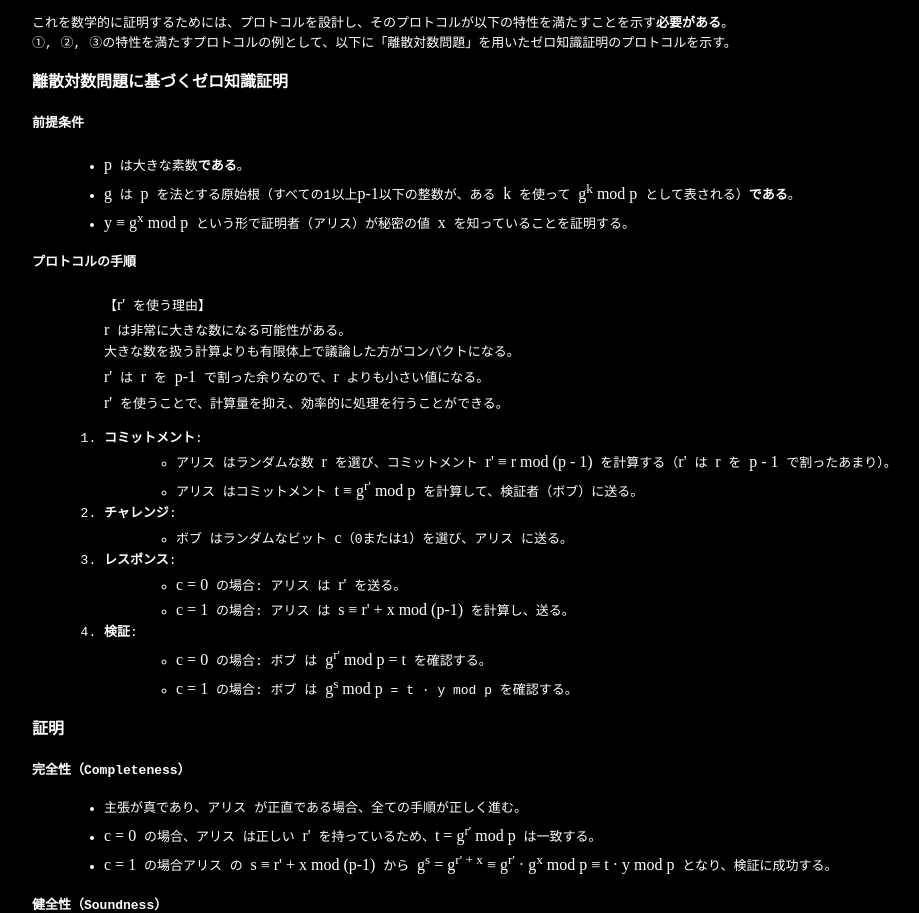
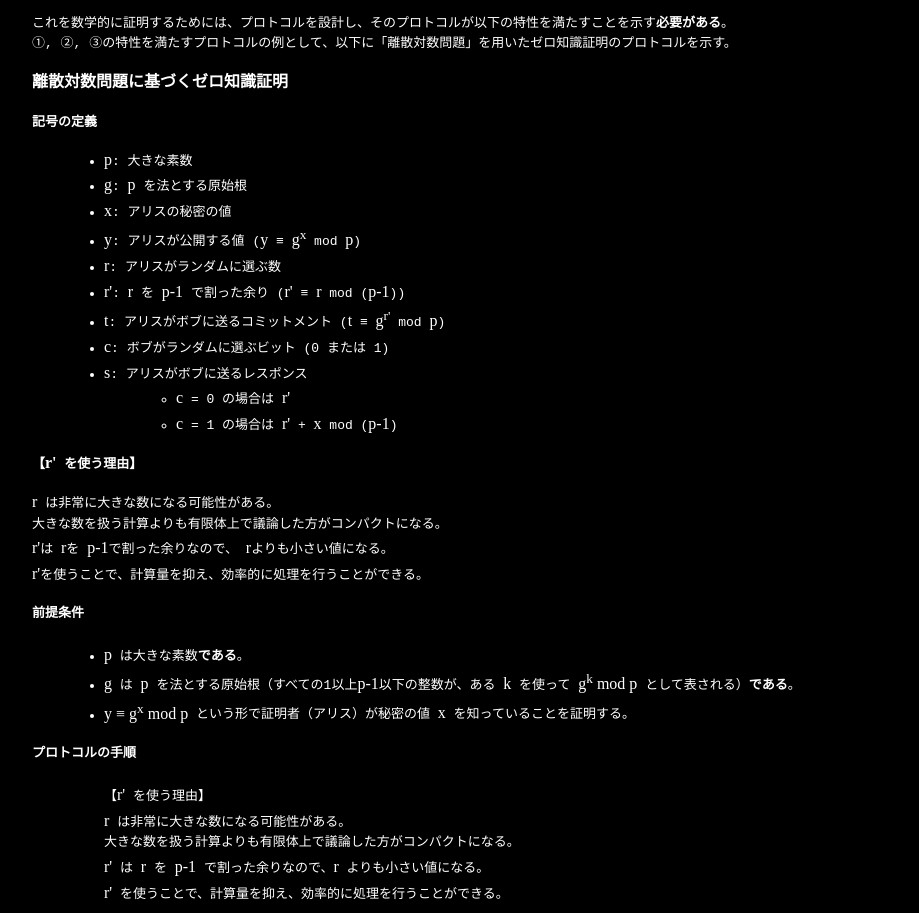
Before and after one commit to takeru-server/zero-knowledge-proof, a plain HTML site: page index.html in a window 1280 px wide. Shown: the part 875-1788 px from the top of the page, without its empty margins (0-919 px from the left). Drawn offline with nearby package versions, Linux system fonts and the light colour scheme.

Commit message:
Update index.html

```diff
--- a/index.html
+++ b/index.html
@@ -115,6 +115,40 @@
         ③の特性を満たすプロトコルの例として、以下に「離散対数問題」を用いたゼロ知識証明のプロトコルを示す。
       </p>
       <h3 id="離散対数問題に基づくゼロ知識証明">離散対数問題に基づくゼロ知識証明</h3>
+
+      <p><b>記号の定義</b></p>
+      <ul>
+        <li><span style="font-family: serif">p</span>: 大きな素数</li>
+        <li><span style="font-family: serif">g</span>: <span style="font-family: serif">p</span> を法とする原始根</li>
+        <li><span style="font-family: serif">x</span>: アリスの秘密の値</li>
+        <li><span style="font-family: serif">y</span>: アリスが公開する値 (<span style="font-family: serif">y</span> ≡ <span style="font-family: serif">g<sup>x</sup></span> mod <span style="font-family: serif">p</span>)</li>
+        <li><span style="font-family: serif">r</span>: アリスがランダムに選ぶ数</li>
+        <li><span style="font-family: serif">r'</span>: <span style="font-family: serif">r</span> を <span style="font-family: serif">p-1</span> で割った余り (<span style="font-family: serif">r'</span> ≡ <span style="font-family: serif">r</span> mod (<span style="font-family: serif">p-1</span>))</li>
+        <li><span style="font-family: serif">t</span>: アリスがボブに送るコミットメント (<span style="font-family: serif">t</span> ≡ <span style="font-family: serif">g<sup>r'</sup></span> mod <span style="font-family: serif">p</span>)</li>
+        <li><span style="font-family: serif">c</span>: ボブがランダムに選ぶビット (0 または 1)</li>
+        <li><span style="font-family: serif">s</span>: アリスがボブに送るレスポンス
+          <ul>
+            <li><span style="font-family: serif">c</span> = 0 の場合は <span style="font-family: serif">r'</span></li>
+            <li><span style="font-family: serif">c</span> = 1 の場合は <span style="font-family: serif">r'</span> + <span style="font-family: serif">x</span> mod (<span style="font-family: serif">p-1</span>)</li>
+          </ul>
+        </li>
+      </ul>
+
+      <p>
+          <b>【<span style="font-family: serif">r'</span> を使う理由】</b>
+      </p>
+      <p>
+        <span style="font-family: serif">r</span> は非常に大きな数になる可能性がある。<br>
+      大きな数を扱う計算よりも有限体上で議論した方がコンパクトになる。<br>
+      <span style="font-family: serif">r'</span>は
+          <span style="font-family: serif">r</span>を
+          <span style="font-family: serif">p-1</span>で割った余りなので、
+          <span style="font-family: serif">r</span>よりも小さい値になる。
+          <br>
+          <span style="font-family: serif">r'</span>を使うことで、計算量を抑え、効率的に処理を行うことができる。
+      </p>
+
+
       <h4 id="前提条件">前提条件</h4>
       <ul>
         <li>
```
